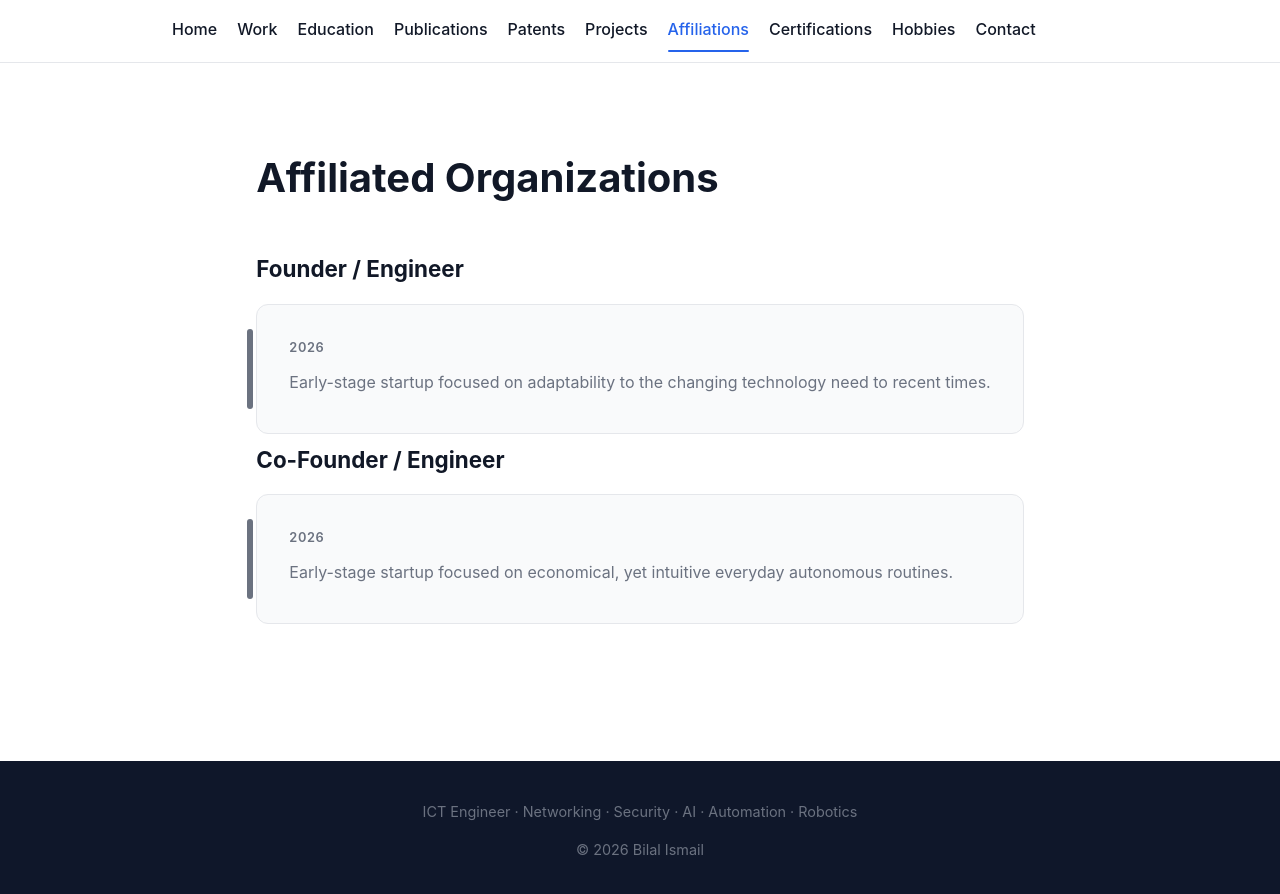
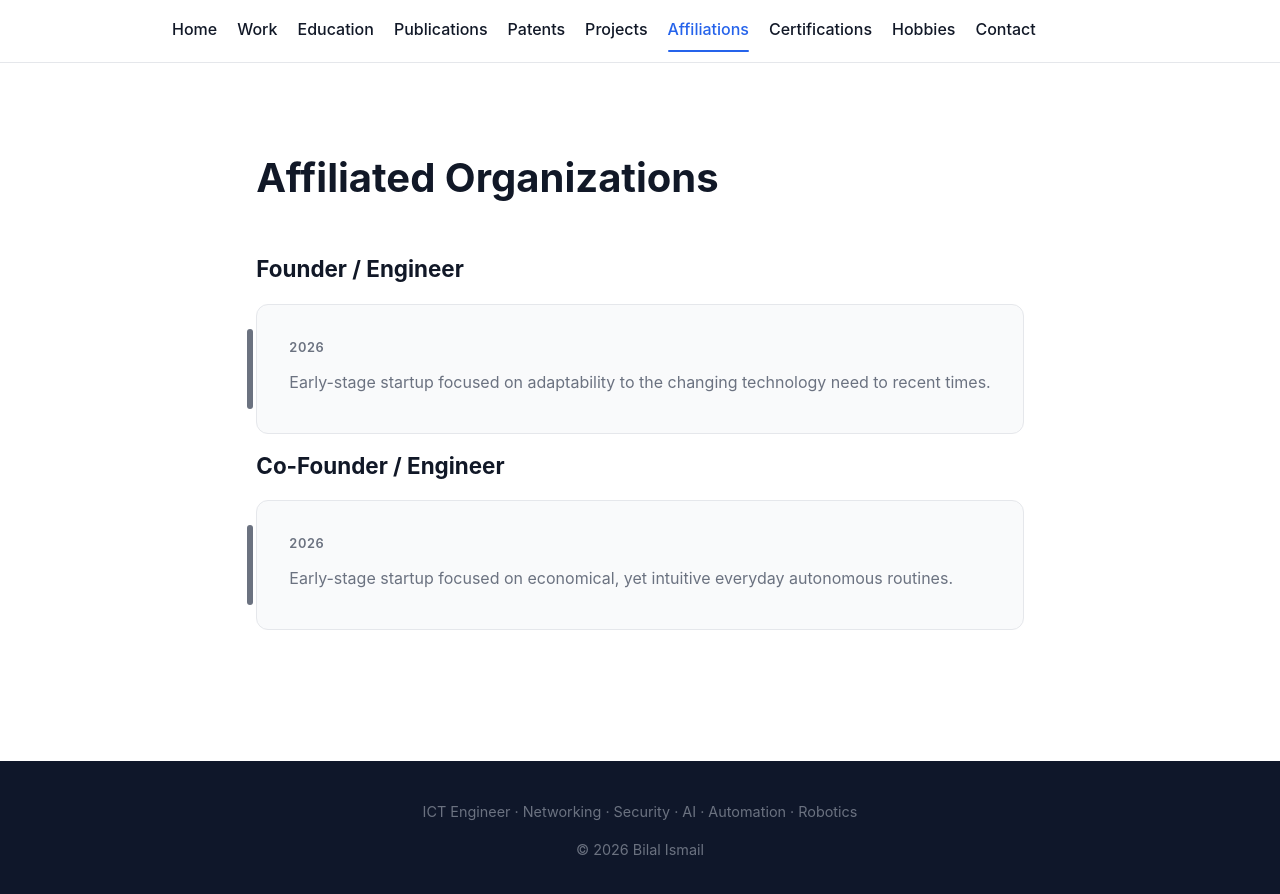
Before and after one commit to bilal-ismail/bilal-ismail.github.io, a Jekyll site: the page built from affiliations.md, in a window 1280 px wide. Shown: the top 894 px of the page. Built offline with Jekyll 4.4.1, drawn with Linux system fonts in a browser that asks for light colours.

Commit message:
Update timeline-item.html

```diff
--- a/_includes/timeline-item.html
+++ b/_includes/timeline-item.html
@@ -2,7 +2,7 @@
   <!-- <span class="timeline-period">
     {{ item.start }}{% if item.finish %} – {{ item.finish }}{% endif %}
   </span> -->
-  <div></div>
+
   <h2>
     {{ item.role | default: item.title | default: item.name }}
   </h2>
@@ -72,4 +72,4 @@
   {% endif %}
 </div>
 
-  <div></div>
+<div style="margin-top: 14px;"></div>
```
